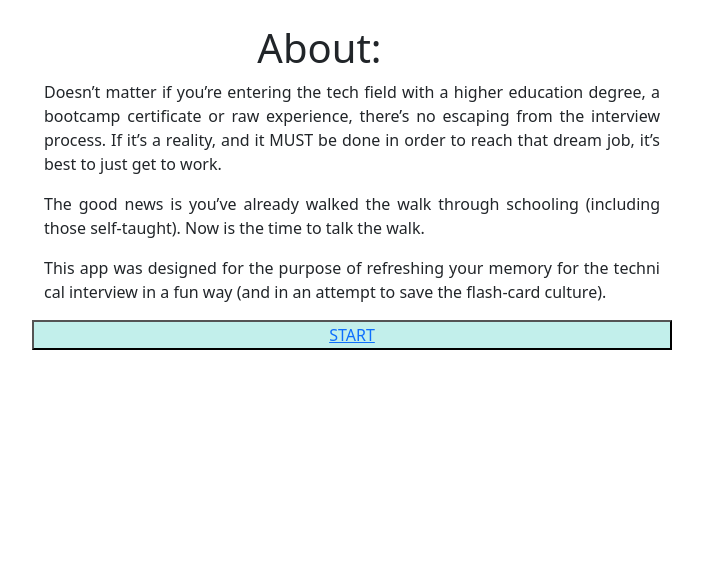
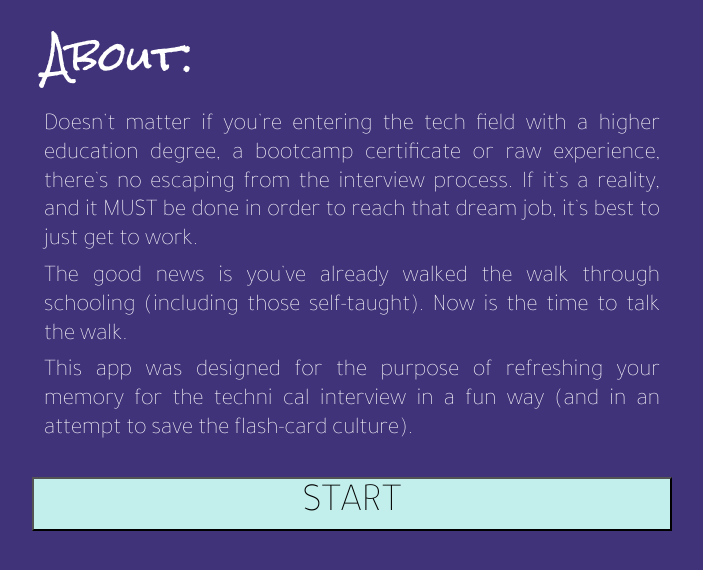
Before and after one commit to sabinaTT/talk-the-walk, a Django app: page /about/ in a window 1280 px wide. Shown: the top 570 px of the page, without its empty margins (288-991 px from the left). Run offline with Django 4.2, Linux system fonts and the light colour scheme; some web fonts are replaced.

Commit message:
change background

```diff
--- a/main_app/static/styles/styles.css
+++ b/main_app/static/styles/styles.css
@@ -2,9 +2,26 @@
     font-family:Verdana, Geneva, Tahoma, sans-serif;
 } */
 
-/* body {
+.container-fluid,html {
     background-color: #41337A;
+    font-family: 'Rock Salt', cursive;
+    color: white;
 }
+p {
+    font-family: 'Tajawal', sans-serif;
+}
+#start_btn {
+    font-family: 'Tajawal', sans-serif;
+}
+#nav_bar {
+    font-family: 'Tajawal', sans-serif;
+}
+a:link, a:visited, a:hover, a:active {
+    text-decoration: none;
+    color: black;
+}
+
+/*
 a:link, a:visited, a:hover, a:active {
     color: white;
     text-decoration: none;
--- a/main_app/templates/about.html
+++ b/main_app/templates/about.html
@@ -2,28 +2,30 @@
 {% block  body %}
 <div class="container-fluid">
     <div class="row justify-content-center">
-        <div class="col-sm-2">
+        <div class="col-sm-6">
             <br />
             <h1 class="text-justify">About:</h1>
         </div>
     </div>
+    <br />
     <div class="row d-flex justify-content-center">
         <div class="col-sm-6">
-            <p class="text-justify"> Doesn’t matter if you’re entering the tech field with a higher education degree, a bootcamp certificate or raw experience, there’s no escaping from the interview process. If it’s a reality, and it MUST be done in order to reach that dream job, it’s best to just get to work.</p>
+            <p class="text-justify h4"> Doesn’t matter if you’re entering the tech field with a higher education degree, a bootcamp certificate or raw experience, there’s no escaping from the interview process. If it’s a reality, and it MUST be done in order to reach that dream job, it’s best to just get to work.</p>
         </div>
     </div>
     <div class="row d-flex justify-content-center">
         <div class="col-sm-6">
-            <p class="text-justify">The good news is you’ve already walked the walk through schooling (including those self-taught). Now is the time to talk the walk. </p>
+            <p class="text-justify h4">The good news is you’ve already walked the walk through schooling (including those self-taught). Now is the time to talk the walk. </p>
         </div>
     </div>
     <div class="row d-flex justify-content-center">
         <div class="col-sm-6">
-            <p class="text-justify">This app was designed for the purpose of refreshing your memory for the techni cal interview in a fun way (and in an attempt to save the flash-card culture). </p>
+            <p class="text-justify h4">This app was designed for the purpose of refreshing your memory for the techni cal interview in a fun way (and in an attempt to save the flash-card culture). </p>
         </div>
     </div>
+    <br />
     <div class="row d-flex justify-content-center">
-            <button style="background-color: #C2EFEB" class="col-sm-6"><a href='/login'>START</a></button>
+            <button style='background-color: #C2EFEB'id='start_btn' class="col-sm-6 h1"><a href='/login'>START</a></button>
     </div>
 </div>
 {% endblock %}
--- a/main_app/templates/base.html
+++ b/main_app/templates/base.html
@@ -21,7 +21,9 @@
             <div class='col-sm-10'>Col Three</div>
         </div>
     </div> -->
-    <nav>
+    <div class="row">
+        <nav class='h3'>
+    </div>
 
     {% if user.is_authenticated %}
 
--- a/main_app/views.py
+++ b/main_app/views.py
@@ -78,7 +78,7 @@ class Create_Question(CreateView):
     model = Question
     fields = '__all__'
     template_name = 'question_form.html'
-    success_url = '/stack_detail'
+    success_url = '/questions'
 
 @method_decorator(login_required, name='dispatch')
 class Update_Question(UpdateView):
```
Also changed, not shown: main_app/templates/questions_index.html (+5 -3 lines).
